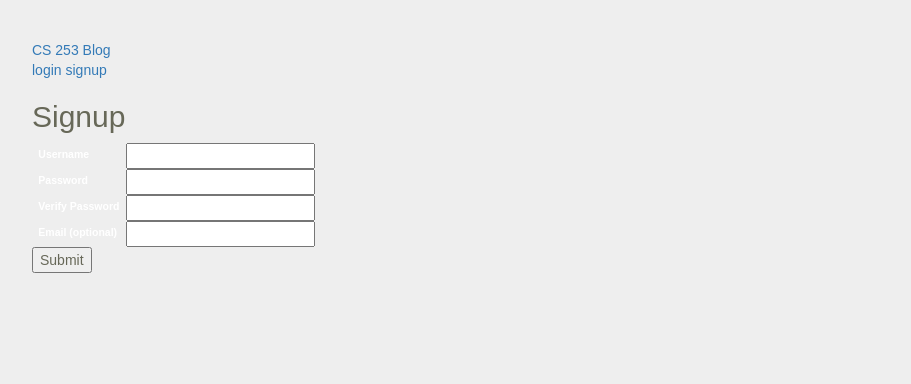
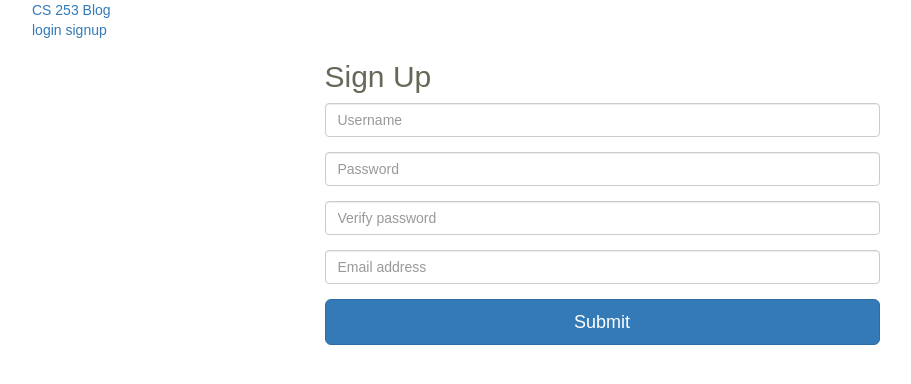
Before and after one commit to dtran39/multi_user_blog, a Python web app: template pages/templates/signup.html in a window 1280 px wide. Shown: the top 384 px of the page, without its empty margins (38-949 px from the left). Run offline with Jinja, Linux system fonts and the light colour scheme; the template is opened without the code that fills it, so the values that code supplies are empty; some web fonts are replaced.

Commit message:
Adding styles to login and signup

```diff
--- a/pages/templates/base.html
+++ b/pages/templates/base.html
@@ -26,7 +26,7 @@
 
 <body>
 <div class="container">
-  <a href="/blog" class="main-title">
+  <a href="/" class="main-title">
     CS 253 Blog
   </a>
 
--- a/pages/templates/signup.html
+++ b/pages/templates/signup.html
@@ -1,57 +1,44 @@
 {% extends "base.html" %}
 {% block content %}
-    <h2>Signup</h2>
-    <form method="post">
-      <table>
-        <tr>
-          <td class="label">
-            Username
-          </td>
-          <td>
-            <input type="text" name="username" value="{{username}}">
-          </td>
-          <td class="error">
-            {{error_username}}
-          </td>
-        </tr>
+<div class="row">
+  <div class="col-md-6 col-md-offset-3 col-sm-6 col-sm-offset-3 col-xs-10 col-xs-offset-1">
+    <h2>Sign Up</h2>
+  </div>
+  <div class="col-md-6 col-md-offset-3 col-sm-6 col-sm-offset-3 col-xs-10 col-xs-offset-1">
+    <form method="post" role="form">
+      <div class="form-group">
+        <input type="text" class="form-control" name="username" placeholder="Username" value="{{username}}">
+        {% if error_username %}
+          <div class="alert alert-danger" role="alert">{{error_username}}</div>
+        {% endif %}
+      </div>
+      <div class="form-group">
+        <input type="password" class="form-control" name="password" placeholder="Password"value="">
+        {% if error_password %}
+          <div class="alert alert-danger" role="alert">
+            {{error_password}}
+          </div>
+        {% endif %}
+      </div>
+      <div class="form-group">
+        <input type="password" class="form-control" name="verify" placeholder="Verify password" value="">
+        {% if error_verify %}
+        <div class="alert alert-danger" role="alert">
+          {{error_verify}}
+        </div>
+        {% endif %}
+      </div>
+      <div class="form-group">
+        <input type="email" class="form-control" name="email" placeholder="Email address" value="{{email}}">
+        {% if error_email %}
+        <div class="alert alert-danger" role="alert">
+          {{error_email}}
+        </div>
+        {% endif %}
+      </div>
 
-        <tr>
-          <td class="label">
-            Password
-          </td>
-          <td>
-            <input type="password" name="password" value="">
-          </td>
-          <td class="error">
-            {{error_password}}
-          </td>
-        </tr>
-
-        <tr>
-          <td class="label">
-            Verify Password
-          </td>
-          <td>
-            <input type="password" name="verify" value="">
-          </td>
-          <td class="error">
-            {{error_verify}}
-          </td>
-        </tr>
-
-        <tr>
-          <td class="label">
-            Email (optional)
-          </td>
-          <td>
-            <input type="text" name="email" value="{{email}}">
-          </td>
-          <td class="error">
-            {{error_email}}
-          </td>
-        </tr>
-      </table>
-
-      <input type="submit">
+      <button type="submit" class="btn btn-lg btn-primary btn-block">Submit</button>
     </form>
+  </div>
+</div>
 {% endblock %}
--- a/static/css/style.css
+++ b/static/css/style.css
@@ -16,47 +16,3 @@ h1, h2, h3, h4, p {
 li {
 	list-style-type: none;
 }
-body {
-  padding-top: 40px;
-  padding-bottom: 40px;
-  background-color: #eee;
-}
-
-.error {
-	color: red;
-}
-/* Sign-in part*/
-.form-signin {
-  max-width: 330px;
-  padding: 15px;
-  margin: 0 auto;
-}
-.form-signin .form-signin-heading,
-.form-signin .checkbox {
-  margin-bottom: 10px;
-}
-.form-signin .checkbox {
-  font-weight: normal;
-}
-.form-signin .form-control {
-  position: relative;
-  height: auto;
-  -webkit-box-sizing: border-box;
-     -moz-box-sizing: border-box;
-          box-sizing: border-box;
-  padding: 10px;
-  font-size: 16px;
-}
-.form-signin .form-control:focus {
-  z-index: 2;
-}
-.form-signin input[type="email"] {
-  margin-bottom: -1px;
-  border-bottom-right-radius: 0;
-  border-bottom-left-radius: 0;
-}
-.form-signin input[type="password"] {
-  margin-bottom: 10px;
-  border-top-left-radius: 0;
-  border-top-right-radius: 0;
-}
```
Also changed, not shown: pages/templates/login.html (+21 -9 lines).
